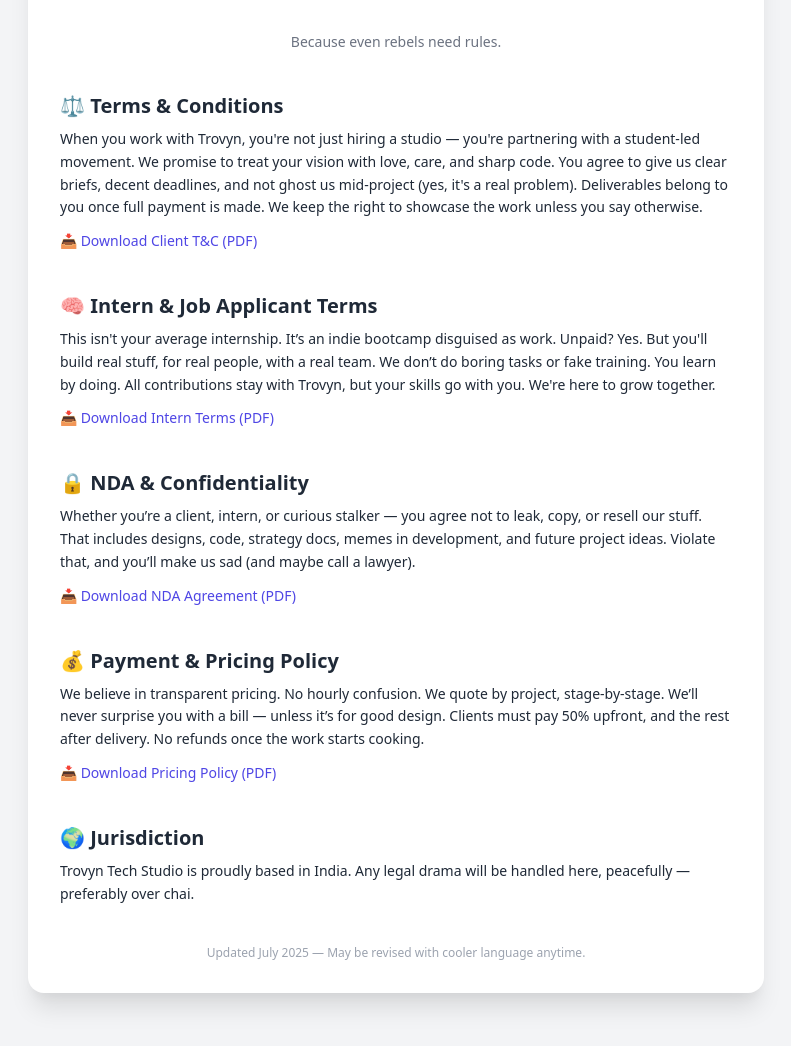
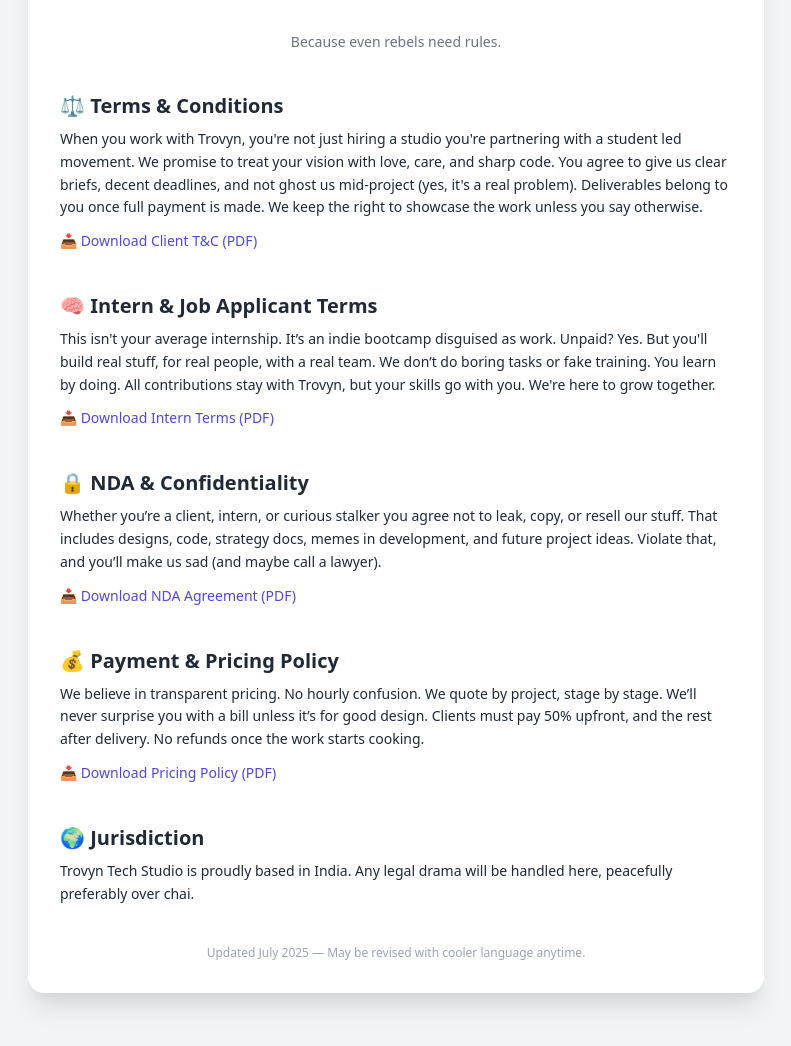
Before and after one commit to rehan-devvv/trovyn-studio-site, a plain HTML site: page legal.html in a window 1280 px wide. Shown: the part 140-1186 px from the top of the page, without its empty margins (244-1035 px from the left). Drawn offline with nearby package versions, Linux system fonts and the light colour scheme.

Commit message:
Update legal.html

```diff
--- a/legal.html
+++ b/legal.html
@@ -19,7 +19,7 @@
       <div>
         <h2 class="text-xl font-semibold mb-2">⚖️ Terms & Conditions</h2>
         <p class="text-sm leading-relaxed">
-          When you work with Trovyn, you're not just hiring a studio — you're partnering with a student-led movement. We promise to treat your vision with love, care, and sharp code. You agree to give us clear briefs, decent deadlines, and not ghost us mid-project (yes, it's a real problem). Deliverables belong to you once full payment is made. We keep the right to showcase the work unless you say otherwise.
+          When you work with Trovyn, you're not just hiring a studio you're partnering with a student led movement. We promise to treat your vision with love, care, and sharp code. You agree to give us clear briefs, decent deadlines, and not ghost us mid-project (yes, it's a real problem). Deliverables belong to you once full payment is made. We keep the right to showcase the work unless you say otherwise.
         </p>
         <a href="https://github.com/rehan-devvv/trovyn-studio-site/blob/main/📄Terms%20%26%20Conditions.pdf?raw=true" download class="inline-block mt-3 text-sm text-indigo-600 hover:underline">
   📥 Download Client T&C (PDF)
@@ -39,7 +39,7 @@
       <div>
         <h2 class="text-xl font-semibold mb-2">🔒 NDA & Confidentiality</h2>
         <p class="text-sm leading-relaxed">
-          Whether you’re a client, intern, or curious stalker — you agree not to leak, copy, or resell our stuff. That includes designs, code, strategy docs, memes in development, and future project ideas. Violate that, and you’ll make us sad (and maybe call a lawyer).
+          Whether you’re a client, intern, or curious stalker  you agree not to leak, copy, or resell our stuff. That includes designs, code, strategy docs, memes in development, and future project ideas. Violate that, and you’ll make us sad (and maybe call a lawyer).
         </p>
         <a href="https://github.com/rehan-devvv/trovyn-studio-site/blob/7675310c9cdeab1b5415e76c2bfb454d4c9f8448/%F0%9F%A7%BE%20Client%20NDA.pdf?raw=true" download class="inline-block mt-3 text-sm text-indigo-600 hover:underline">
   📥 Download NDA Agreement (PDF)
@@ -49,7 +49,7 @@
       <div>
         <h2 class="text-xl font-semibold mb-2">💰 Payment & Pricing Policy</h2>
         <p class="text-sm leading-relaxed">
-          We believe in transparent pricing. No hourly confusion. We quote by project, stage-by-stage. We’ll never surprise you with a bill — unless it’s for good design. Clients must pay 50% upfront, and the rest after delivery. No refunds once the work starts cooking.
+          We believe in transparent pricing. No hourly confusion. We quote by project, stage by stage. We’ll never surprise you with a bill unless it’s for good design. Clients must pay 50% upfront, and the rest after delivery. No refunds once the work starts cooking.
         </p>
         <a href="https://github.com/rehan-devvv/trovyn-studio-site/blob/7675310c9cdeab1b5415e76c2bfb454d4c9f8448/%F0%9F%A7%BE%20Payment%20%26%20Pricing%20Policy.pdf?raw=true" download class="inline-block mt-3 text-sm text-indigo-600 hover:underline">
   📥 Download Pricing Policy (PDF)
@@ -59,7 +59,7 @@
       <div>
         <h2 class="text-xl font-semibold mb-2">🌍 Jurisdiction</h2>
         <p class="text-sm leading-relaxed">
-          Trovyn Tech Studio is proudly based in India. Any legal drama will be handled here, peacefully — preferably over chai.
+          Trovyn Tech Studio is proudly based in India. Any legal drama will be handled here, peacefully  preferably over chai.
         </p>
       </div>
 
```
